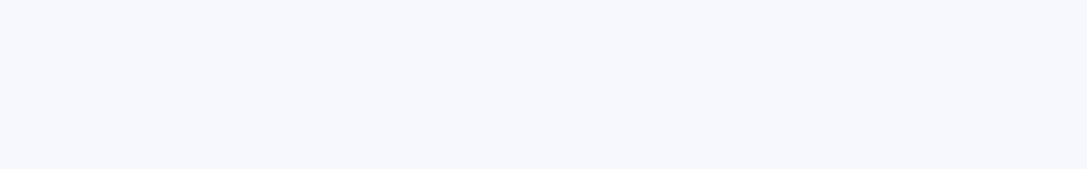
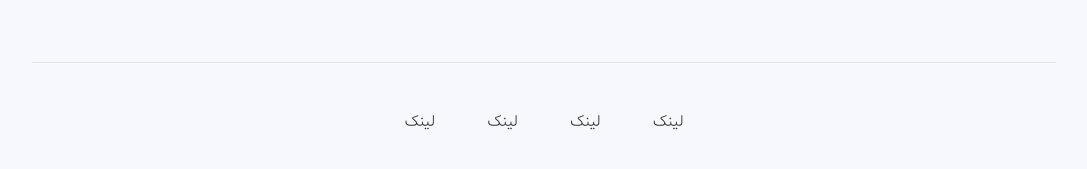
Before and after one commit to FarzadVav/next.js-portfolio, a Next.js app: page / in a window 1280 px wide. Shown: the part 3188-3357 px from the top of the page, without its empty margins (96-1183 px from the left). Before the commit the page ends 3210 px from the top, so only its background shows below. Built offline with nearby package versions, Linux system fonts and the light colour scheme.

Commit message:
add: footer

```diff
--- a/app/layout.tsx
+++ b/app/layout.tsx
@@ -3,6 +3,7 @@ import { PropsWithChildren } from "react";
 
 import "./globals.css";
 import Header from "root/components/templates/Header";
+import Footer from "root/components/templates/Footer";
 
 export const metadata: Metadata = {
   title: "Create Next App",
@@ -15,6 +16,7 @@ const RootLayout = ({ children }: PropsWithChildren) => {
       <body>
         <Header />
         {children}
+        <Footer />
       </body>
     </html>
   );
--- /dev/null
+++ b/components/templates/Footer.tsx
@@ -0,0 +1,34 @@
+import Link from "next/link";
+import Flex from "../ui/Flex";
+import Button from "../ui/Button";
+
+const Footer = () => {
+  return (
+    <footer className="container py-10 border-t border-foreground/10 mt-10">
+      <Flex justify="center">
+        <Link href={"/"}>
+          <Button color="foreground" shape="ghost">
+            لینک
+          </Button>
+        </Link>
+        <Link href={"/"}>
+          <Button color="foreground" shape="ghost">
+            لینک
+          </Button>
+        </Link>
+        <Link href={"/"}>
+          <Button color="foreground" shape="ghost">
+            لینک
+          </Button>
+        </Link>
+        <Link href={"/"}>
+          <Button color="foreground" shape="ghost">
+            لینک
+          </Button>
+        </Link>
+      </Flex>
+    </footer>
+  );
+};
+
+export default Footer;
```
